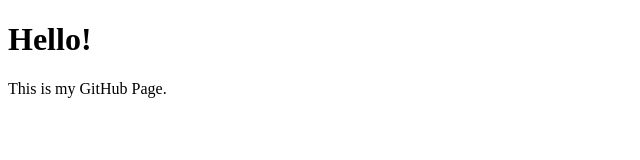
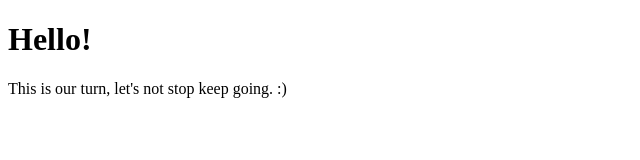
Before and after one commit to rubhthebus-apps/whatsapp-preview-demo, a plain HTML site: page index.html in a window 1280 px wide. Shown: the whole page, without its empty margins (0-640 px from the left). Drawn offline with Linux system fonts and the light colour scheme.

Commit message:
Update index.html

```diff
--- a/index.html
+++ b/index.html
@@ -21,7 +21,7 @@
 
 <h1>Hello!</h1>
 
-<p>This is my GitHub Page.</p>
+<p>This is our turn, let's not stop keep going. :)</p>
 
 </body>
 
```
